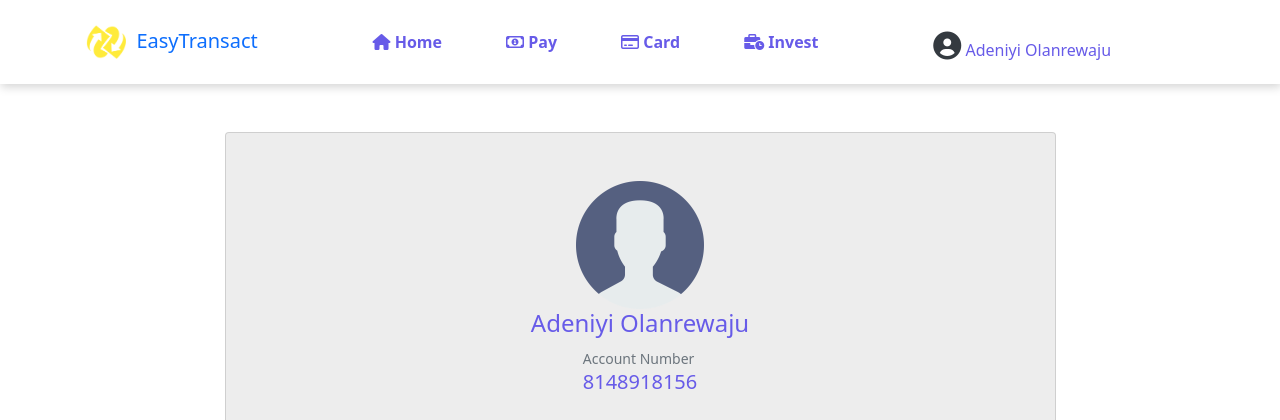
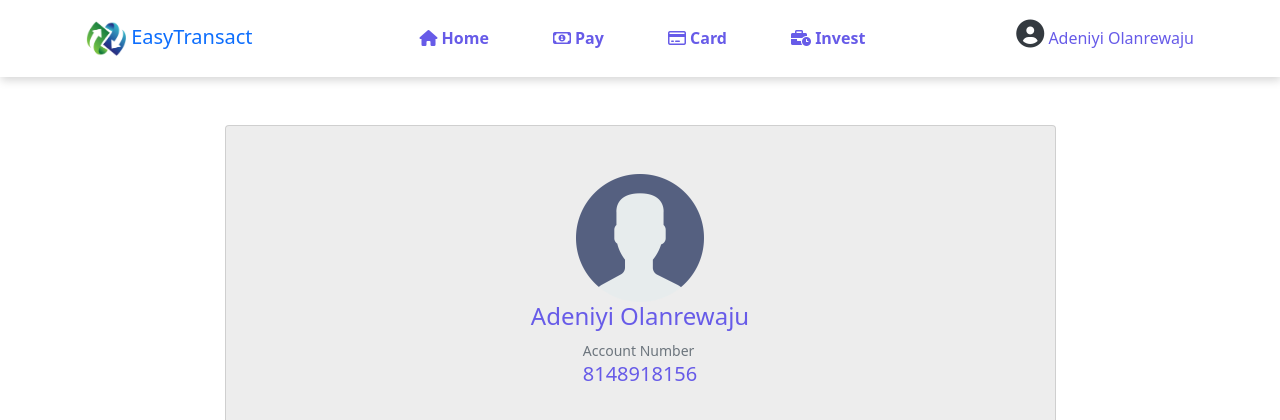
Before and after one commit to Gabriel-kalango/wallet, a Flask app: page /account/ in a window 1280 px wide. Shown: the top 420 px of the page. Run offline with Flask 3, Linux system fonts and the light colour scheme; a user stored in the database is signed in; parts of the project's set-up code (start-up, migrations or seed data) failed here and were passed over; some libraries are stand-ins or nearby versions.

Commit message:
Update base.html

```diff
--- a/templates/base.html
+++ b/templates/base.html
@@ -80,10 +80,10 @@
       <div class="container">
         <a href="{{ url_for('home') }}" class="navbar-brand">
           <img
-            src="{{ url_for('static', filename='images/logo-yellow.png') }}"
+            src="{{ url_for('static', filename='images/logo-normal.png') }}"
             alt="company's logo"
             style="width: 2.5rem"
-          /><span>&nbsp; EasyTransact</span>
+          /><span>&nbsp;Easy<span>Transact</span></span>
         </a>
 
         <button
@@ -122,7 +122,7 @@
 
             </ul>
             <!-- drop down -->
-            <div class="dropdown mr-auto mt-3" style="margin-left: 1rem;">
+            <div class="dropdown">
               <button class="text-accent" style="border: none; background: none;" type="button" id="dropdownMenuButton" data-toggle="dropdown" aria-haspopup="true" aria-expanded="false"
               >
                <i class="fas fa-user-circle h3"></i> {{ current_user.last_name.title() + ' ' + current_user.first_name.title() }}
```
